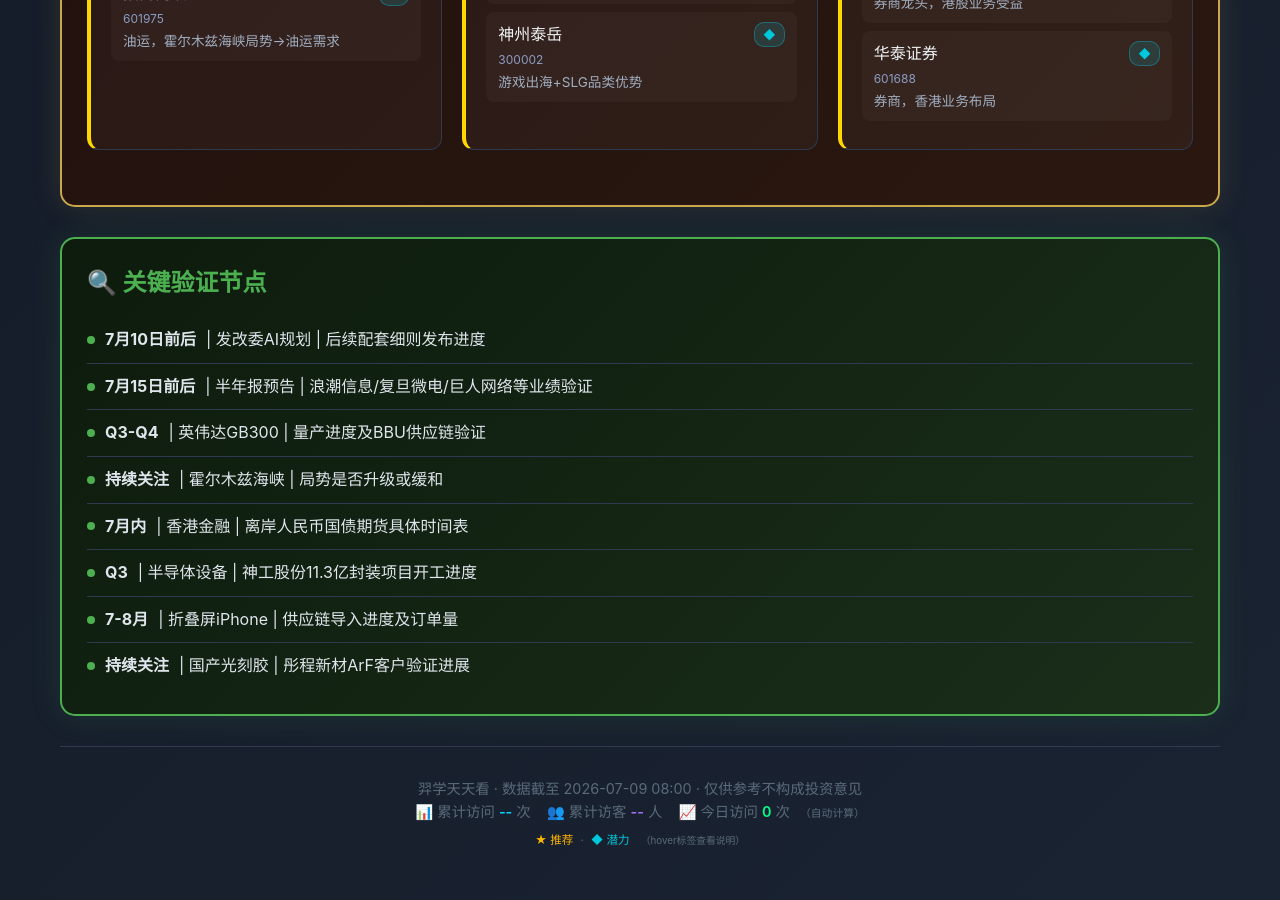
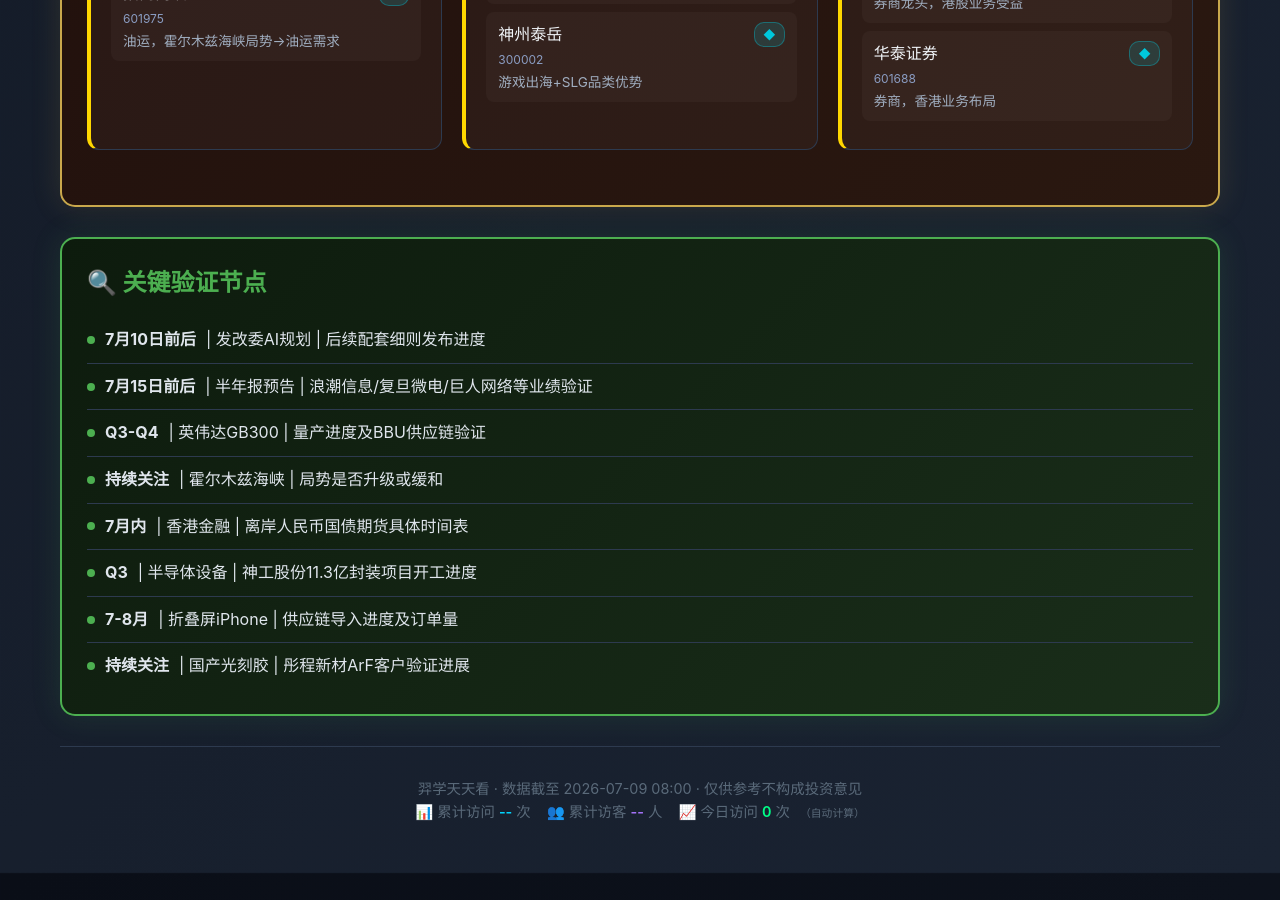
Before and after one commit to xiaoyi0319a/yixue-dashboard, a Jekyll site: the page index.html, which Jekyll copies as it is, in a window 1280 px wide and 900 px high, scrolled down 4676 px. Built offline with Jekyll 4.4.1, drawn with Linux system fonts in a browser that asks for light colours; comment, search, counter and statistics services are not loaded; after the commit the page ends 5549 px from its top, so only the background shows below that.

Commit message:
chore: remove 推荐/潜力 tag legend from footer

```diff
--- a/index.html
+++ b/index.html
@@ -677,12 +677,7 @@
                 <span style="color:#5a6a7a;margin-left:12px;">📈 今日访问 </span><span id="today_pv" style="color:#00ff88;font-weight:600;">--</span><span style="color:#5a6a7a;"> 次</span>
                 <span style="color:#5a6a7a;font-size:0.75em;margin-left:6px;">（自动计算）</span>
             </p>
-            <p class="site-stats" style="margin-top:8px;font-size:0.8em;">
-                <span style="color:#ffb400;">★ 推荐</span>
-                <span style="color:#5a6a7a;margin:0 4px;">·</span>
-                <span style="color:#00c8dc;">◆ 潜力</span>
-                <span style="color:#5a6a7a;margin-left:8px;font-size:0.85em;">（hover标签查看说明）</span>
-            </p>
+
         </div>
     </div>
     <script>
```
